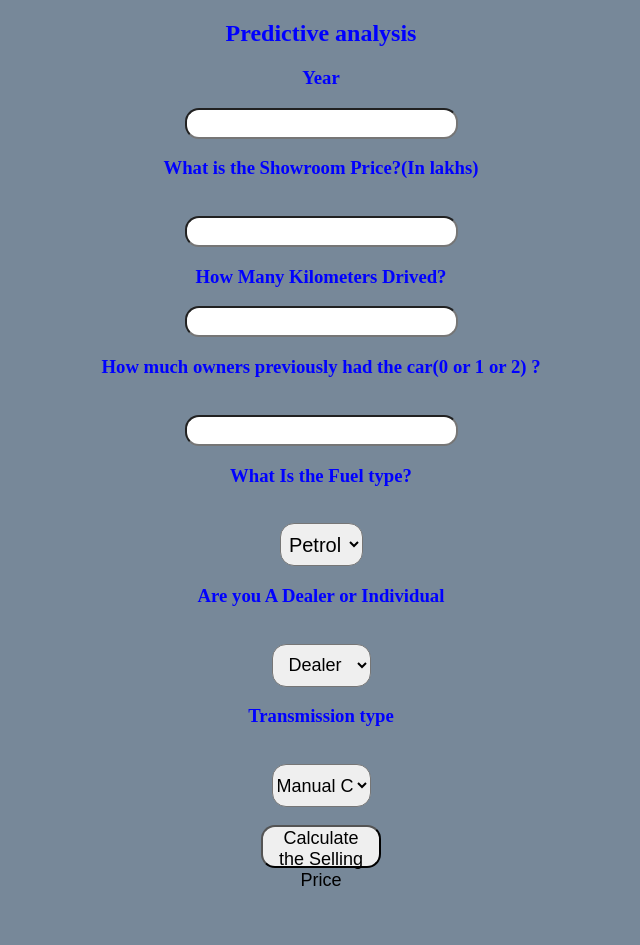
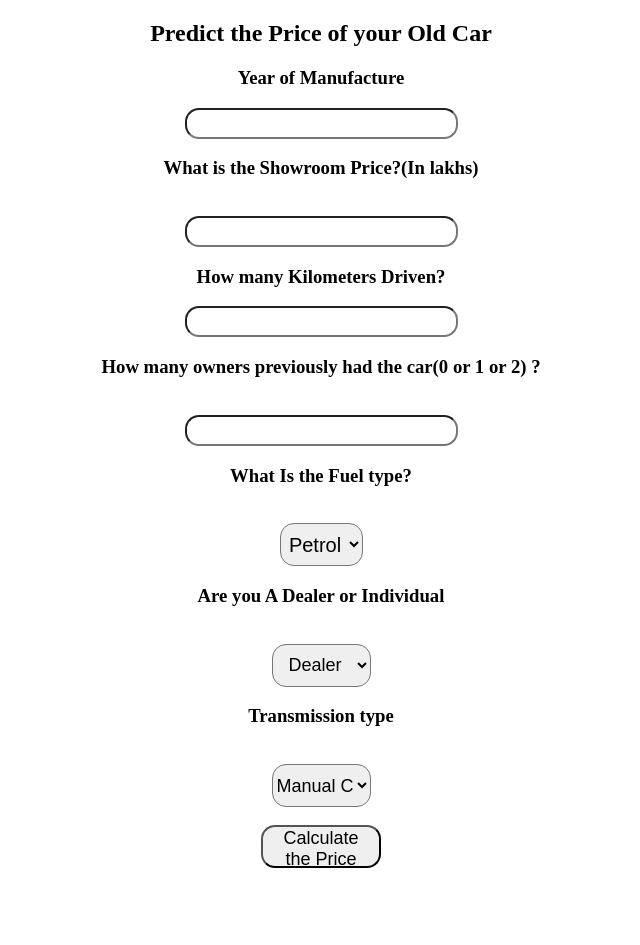
Before and after one commit to Paul2704/Carpricepred, a Flask app: page / in a window 1280 px wide. Shown: the whole page, without its empty margins (319-959 px from the left). After the commit the page ends 868 px from the top, so only its background shows below. Run offline with Flask 2, Linux system fonts and the light colour scheme; parts of the project's set-up code (start-up, migrations or seed data) failed here and were passed over.

Commit message:
Update index.html

```diff
--- a/templates/index.html
+++ b/templates/index.html
@@ -9,18 +9,18 @@
 
 <body>
 
-    <div style="color:blue">
+    <div style="color:black">
         <form action="{{ url_for('predict')}}" method="post">
-            <h2>Predictive analysis</h2>
-            <h3>Year</h3>
+            <h2>Predict the Price of your Old Car</h2>
+            <h3>Year of Manufacture</h3>
             <input id="first" name="Year" type="number ">
             <h3>What is the Showroom Price?(In lakhs)</h3><br><input id="second" name="Present_Price" required="required">
-            <h3>How Many Kilometers Drived?</h3><input id="third" name="Kms_Driven" required="required">
-            <h3>How much owners previously had the car(0 or 1 or 2) ?</h3><br><input id="fourth" name="Owner" required="required">
+            <h3>How many Kilometers Driven?</h3><input id="third" name="Kms_Driven" required="required">
+            <h3>How many owners previously had the car(0 or 1 or 2) ?</h3><br><input id="fourth" name="Owner" required="required">
             <h3>What Is the Fuel type?</h3><br><select name="Fuel_Type_Petrol" id="fuel" required="required">
                 <option value="Petrol">Petrol</option>
                 <option value="Diesel">Diesel</option>
-                <option value="Diesel">CNG</option>
+                <option value="CNG">CNG</option>
             </select>
             <h3>Are you A Dealer or Individual</h3><br><select name="Seller_Type_Individual" id="resea" required="required">
                 <option value="Dealer">Dealer</option>
@@ -30,7 +30,7 @@
                 <option value="Mannual">Manual Car</option>
                 <option value="Automatic">Automatic Car</option>
             </select>
-            <br><br><button id="sub" type="submit ">Calculate the Selling Price</button>
+            <br><br><button id="sub" type="submit ">Calculate the Price</button>
             <br>
 
 
@@ -48,7 +48,7 @@
 
     <style>
         body {
-            background-color: lightslategray;
+            background-color: white;
             text-align: center;
             padding: 0px;
         }
```
